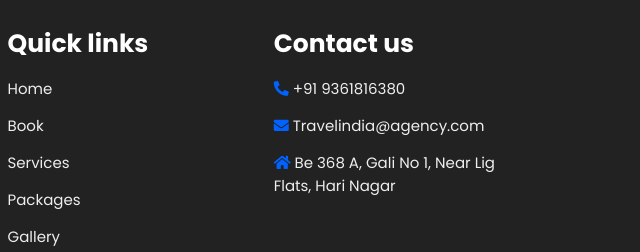
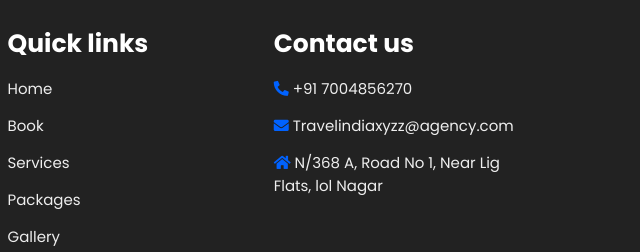
Before and after one commit to aditya-sharma-1104/Traveling-Sites, a plain HTML site: page index.html in a window 1280 px wide. Shown: the part 6483-6735 px from the top of the page, 640-1280 px from the left. Drawn offline with nearby package versions, Linux system fonts and the light colour scheme.

Commit message:
Update index.html

```diff
--- a/index.html
+++ b/index.html
@@ -550,9 +550,9 @@
             </div>
             <div class="box">
                 <h3>Contact us</h3>
-                <p><i class="fas fa-phone-alt"></i> +91 9361816380</i></p>
-                <p><i class="fas fa-envelope"></i> Travelindia@agency.com</i></p>
-                <p><i class="fas fa-home"></i> Be 368 A, Gali No 1, Near Lig Flats, Hari Nagar</i></p>
+                <p><i class="fas fa-phone-alt"></i> +91 7004856270</i></p>
+                <p><i class="fas fa-envelope"></i> Travelindiaxyzz@agency.com</i></p>
+                <p><i class="fas fa-home"></i> N/368 A, Road No 1, Near Lig Flats, lol Nagar</i></p>
             </div>
 
             <div class="box">
```
